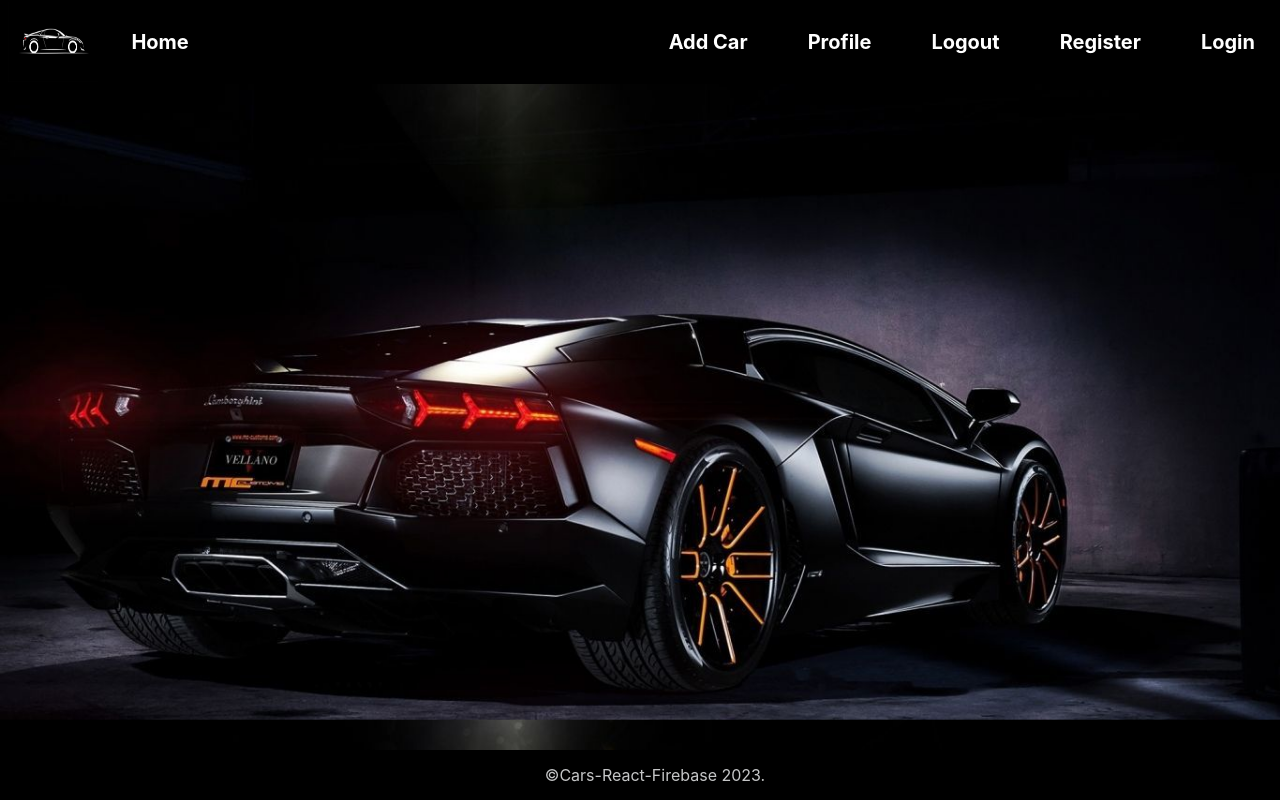
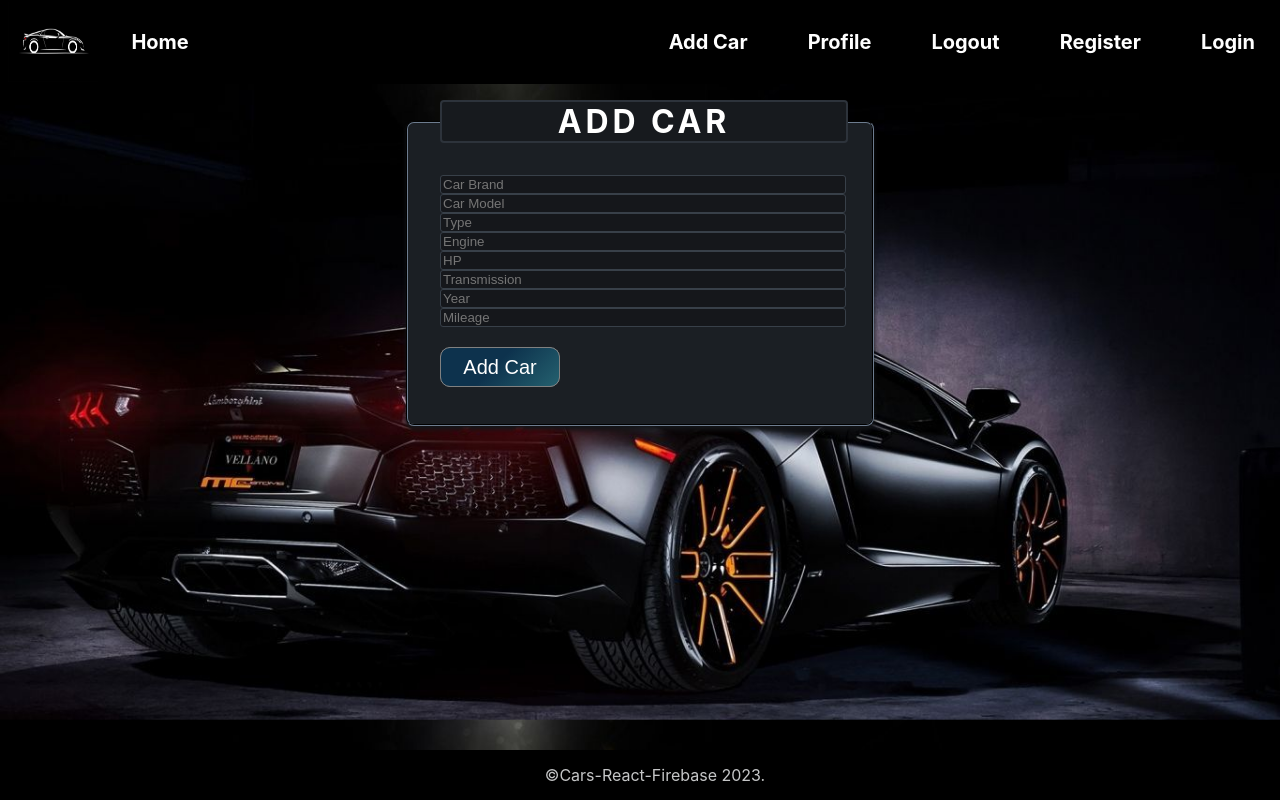
Before and after one commit to EvgeniAnastasov/cars-react-firebase-app, a React (Create React App) app: page /add in a window 1280 px wide. Built offline with nearby package versions, Linux system fonts and the light colour scheme.

Commit message:
controlled components Login and Register

```diff
--- a/src/App.js
+++ b/src/App.js
@@ -3,6 +3,7 @@ import { Footer } from './Components/Footer';
 import { Header } from './Components/Header'
 import { Login } from './Components/Login';
 import { Register } from './Components/Register'
+import { AddCar } from './Components/AddCar';
 
 import { BrowserRouter as Router, Routes, Route, Link } from 'react-router-dom'
 
@@ -15,6 +16,7 @@ function App() {
             <Routes>
                 <Route path='/login' element={<Login />} />
                 <Route path='/register' element={<Register />} />
+                <Route path='/add' element={<AddCar />} />
 
             </Routes>
 
--- /dev/null
+++ b/src/Components/AddCar.js
@@ -0,0 +1,26 @@
+
+
+export const AddCar = () => {
+    return (
+        <section class="createPage">
+            <form>
+                <fieldset>
+                    <legend>Add Car</legend>
+
+                    <div class="container">
+                        <input id="name" name="name" class="name" type="text" placeholder="Car Brand" />
+                        <input id="imgUrl" name="imgUrl" class="imgUrl" type="text" placeholder="Car Model" />
+                        <input id="price" name="price" class="price" type="text" placeholder="Type" />
+                        <input id="releaseDate" name="releaseDate" class="releaseDate" type="text" placeholder="Engine" />
+                        <input id="artist" name="artist" class="artist" type="text" placeholder="HP" />
+                        <input id="genre" name="genre" class="genre" type="text" placeholder="Transmission" />
+                        <input id="genre" name="genre" class="genre" type="text" placeholder="Year" />
+                        <input id="genre" name="genre" class="genre" type="text" placeholder="Mileage" />
+
+                        <button class="addbtn" type="submit">Add Car</button>
+                    </div>
+                </fieldset>
+            </form>
+        </section>
+    )
+}
--- a/src/Components/Header.js
+++ b/src/Components/Header.js
@@ -9,7 +9,7 @@ export const Header = () => {
                 <a href="#">Home</a>
                 <ul>
 
-                    <li><a href="#">Add Car</a></li>
+                    <li><a href="/add">Add Car</a></li>
                     <li><a href="#">Profile</a></li>
                     <li><a href="#">Logout</a></li>
                     <li><a href="/register">Register</a></li>
--- a/src/Components/Login.css
+++ b/src/Components/Login.css
@@ -34,7 +34,7 @@ input {
     transition: all 0.3s ease;
 }
 
-input[type=text],
+input[type=email],
 input[type=password] {
     font-size: 1.2em;
     line-height: 1;
@@ -43,7 +43,8 @@ input[type=password] {
 }
 
 .loginbtn,
-.registerbtn {
+.registerbtn,
+.addbtn {
     width: 120px;
     height: 40px;
     cursor: pointer;
--- a/src/Components/Login.js
+++ b/src/Components/Login.js
@@ -1,14 +1,24 @@
 import './Login.css'
 
 export const Login = () => {
+
+    const onLogin = (e) => {
+        e.preventDefault()
+        console.log('login')
+
+        const { email, password, } = Object.fromEntries(new FormData(e.target))
+        console.log(email, password);
+    }
+
     return (
         <section className='login'>
-            <form>
+
+            <form onSubmit={onLogin}>
                 <fieldset>
                     <legend>Login</legend>
 
-                    <input htmlFor="email" className="email" name="email" type="text" placeholder="Email" />
-                    <input id="password" className="password" name="password" type="password" placeholder="Password" />
+                    <input name="email" type="email" placeholder="Email" />
+                    <input name="password" type="password" placeholder="Password" />
 
                     <button type="submit" className="loginbtn">Login</button>
 
--- /dev/null
+++ b/src/Components/Register.css
@@ -0,0 +1 @@
+/* Uses Login.css */
--- a/src/Components/Register.js
+++ b/src/Components/Register.js
@@ -1,17 +1,64 @@
+import { useState } from "react"
 
 
 export const Register = () => {
+
+    const [registerEmail, setRegisterEmail] = useState('')
+    const [registerPassword, setRegisterPassword] = useState('')
+    const [registerConfirmPassword, setRegisterConfirmPassword] = useState('')
+
+    const onRegister = (e) => {
+        e.preventDefault()
+        console.log(registerEmail)
+        console.log(registerPassword)
+        console.log(registerConfirmPassword)
+
+        if(registerPassword != registerConfirmPassword) {
+            alert('wrong')
+        }
+    }
+
+
+    // const OnRegister = (e) => {
+    //     e.preventDefault()
+    //     // console.log('register')
+
+    //     const { email, password, confpassword } = Object.fromEntries(new FormData(e.target))
+
+    //     console.log(e.target.password.value)
+
+    //     // console.log(email, password, confpassword)
+    // }
+
     return (
         <section className="register">
-            <form>
+            <form onSubmit={onRegister}>
                 <fieldset>
                     <legend>Register</legend>
 
-                    <input id="email" className="email" name="email" type="text" placeholder="Email" />
-                    <input id="password" className="password" name="password" type="password" placeholder="Password" />
-                    <input id="conf-pass" className="conf-pass" name="conf-pass" type="password" placeholder="Confirm Password" />
+                    <input
+                        name="email"
+                        type="email"
+                        placeholder="Email"
+                        onChange={(e) => { setRegisterEmail(e.target.value) }}
+                        value={registerEmail}
+                    />
+                    <input
+                        name="password"
+                        type="password"
+                        placeholder="Password"
+                        onChange={(e) => { setRegisterPassword(e.target.value) }}
+                        value={registerPassword}
+                    />
+                    <input
+                        name="conf-pass"
+                        type="password"
+                        placeholder="Confirm Password"
+                        onChange={(e) => { setRegisterConfirmPassword(e.target.value) }}
+                        value={registerConfirmPassword}
+                    />
 
-                    <button type="submit" className="registerbtn">Register</button>
+                    <button className="registerbtn">Register</button>
 
                     <p>
                         <span className="additional">If you already have profile click <a href="/login">here</a></span>
```
